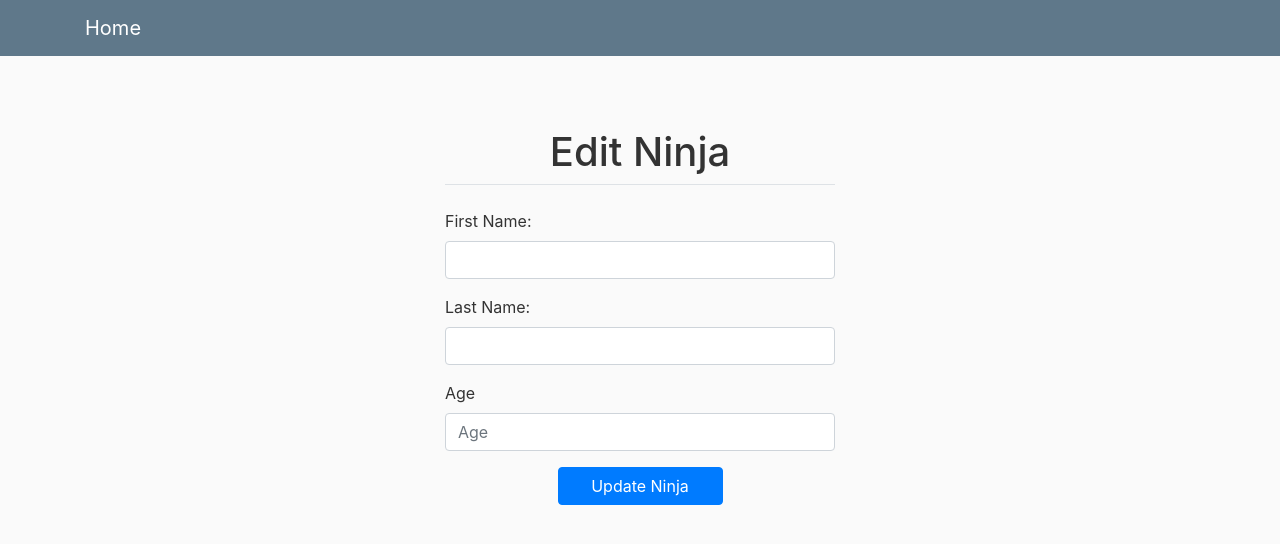
After one commit to jprodsanz/X_Pablo_Dojos_Ninjas, a Flask app: template flask_app/templates/edit_ninja.html in a window 1280 px wide. The commit adds this page. Shown: the top 544 px of the page. Run offline with Flask 2, Linux system fonts and the light colour scheme; the template is opened without the code that fills it, so the values that code supplies are empty.

Commit message:
hello_world4

```diff
--- a/flask_app/models/dojo.py
+++ b/flask_app/models/dojo.py
@@ -41,6 +41,7 @@ class Dojo:
                 'id': row['ninjas.id'],
                 'first_name': row['first_name'],
                 'last_name': row['last_name'],
+                'dojo_id': row['dojo_id'],
                 'age': row['age'],
                 'created_at': row['ninjas.created_at'],
                 'updated_at': row['ninjas.updated_at'],
--- /dev/null
+++ b/flask_app/templates/edit_ninja.html
@@ -0,0 +1,28 @@
+{% extends "layout.html" %}
+{% block content %}
+<div class="container pt-5" style="max-width:420px;margin:auto;">
+    <form method="post" action="/ninja/update">
+        <fieldset class="form-outline">
+                <legend class="text-center border-bottom pb-2 mb-4 h1">Edit Ninja</legend>
+                                        <!-- First Name input -->
+                <input type="hidden" name="id" value={{ninja.id}}>
+                <div class="form-group">
+                    <label for="first_name">First Name:</label>
+                    <input type="text" name="first_name"  class="form-control" value="{{ninja.first_name}}">
+                </div>
+                <div class="form-group">
+                    <label for="last_name">Last Name:</label>
+                    <input type="text" name="last_name"  class="form-control" value="{{ninja.last_name}}">
+                </div>
+                <div class="form-outline mb-3">
+                    <label for="age" class="form-label visually-hidden">Age</label>
+                    <input type="number" min="0" name="age" class="form-control" placeholder="Age" value="{{ninja.age}}"  />
+                </div>
+        </fieldset>
+                                                    <!-- Submit button -->
+        <div class="form-outline d-grid gap-2 col-6 mx-auto">
+        <button type="submit" class="btn btn-primary btn-block mb-4">Update Ninja</button>
+        </div>
+    </form>
+</div>
+{% endblock content %}
--- a/flask_app/templates/index.html
+++ b/flask_app/templates/index.html
@@ -13,12 +13,12 @@
                 </div>
         </fieldset>
                                                         <!-- Submit button -->
-            <div class="form-outline d-grid gap-2 col-6 mx-auto">
+            <div class="form-outline d-grid gap-1 col-5 mx-auto">
                 <button type="submit" class="btn btn-primary btn-block mb-4">Add Dojo</button>
             </div>
     </form>
-    <div class="form-outline d-grid gap-2 col-6 mx-auto">
-        <a class="nav-item nav-link btn btn-primary btn-block mb-4" href="{{ url_for('dojo') }}">View Dojos</a>
+    <div class="form-outline d-grid gap-1 col-5 mx-auto">
+        <a class="nav-item nav-link btn btn-success btn-block mb-4" href="{{ url_for('dojo') }}">View Dojos</a>
     </div>
 </div>
 {% endblock content %}
--- a/flask_app/templates/layout.html
+++ b/flask_app/templates/layout.html
@@ -22,7 +22,7 @@
 <header class="site-header">
     <nav class="navbar navbar-expand-md navbar-dark bg-steel fixed-top">
         <div class="container">
-            <a class="navbar-brand mr-4" href="/">Dojos&Ninjas</a>
+            <a class="navbar-brand mr-4" href="/">Home</a>
             <button class="navbar-toggler" type="button" data-toggle="collapse" data-target="#navbarToggle" aria-controls="navbarToggle" aria-expanded="false" aria-label="Toggle navigation">
                 <span class="navbar-toggler-icon"></span>
             </button>
```
Also changed, not shown: flask_app/controllers/ninjas.py (+34 -0 lines), flask_app/models/ninja.py (+17 -0 lines), flask_app/templates/dojo.html (+10 -6 lines), flask_app/templates/print_ninja.html (added, +12 -0 lines).
